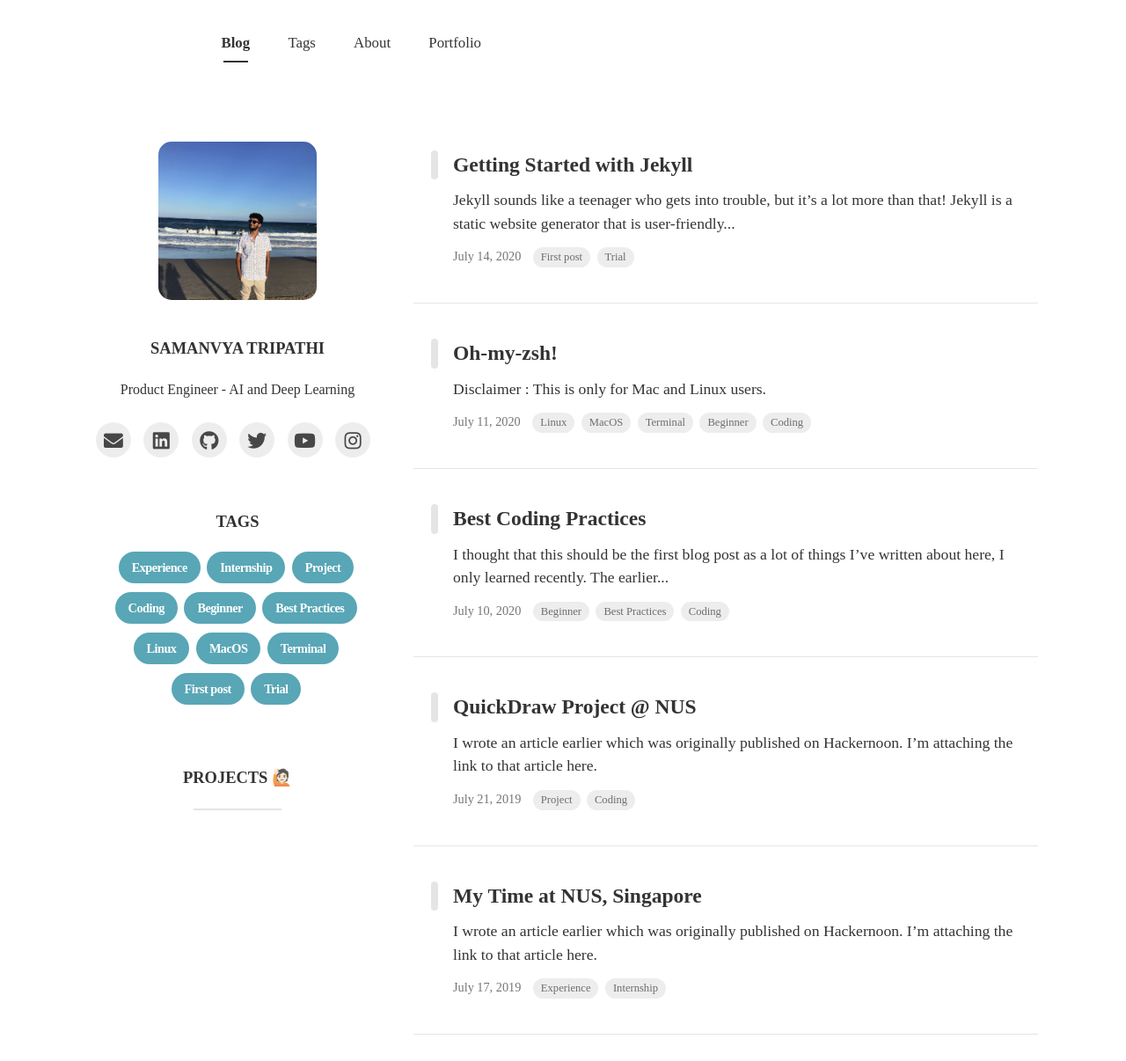
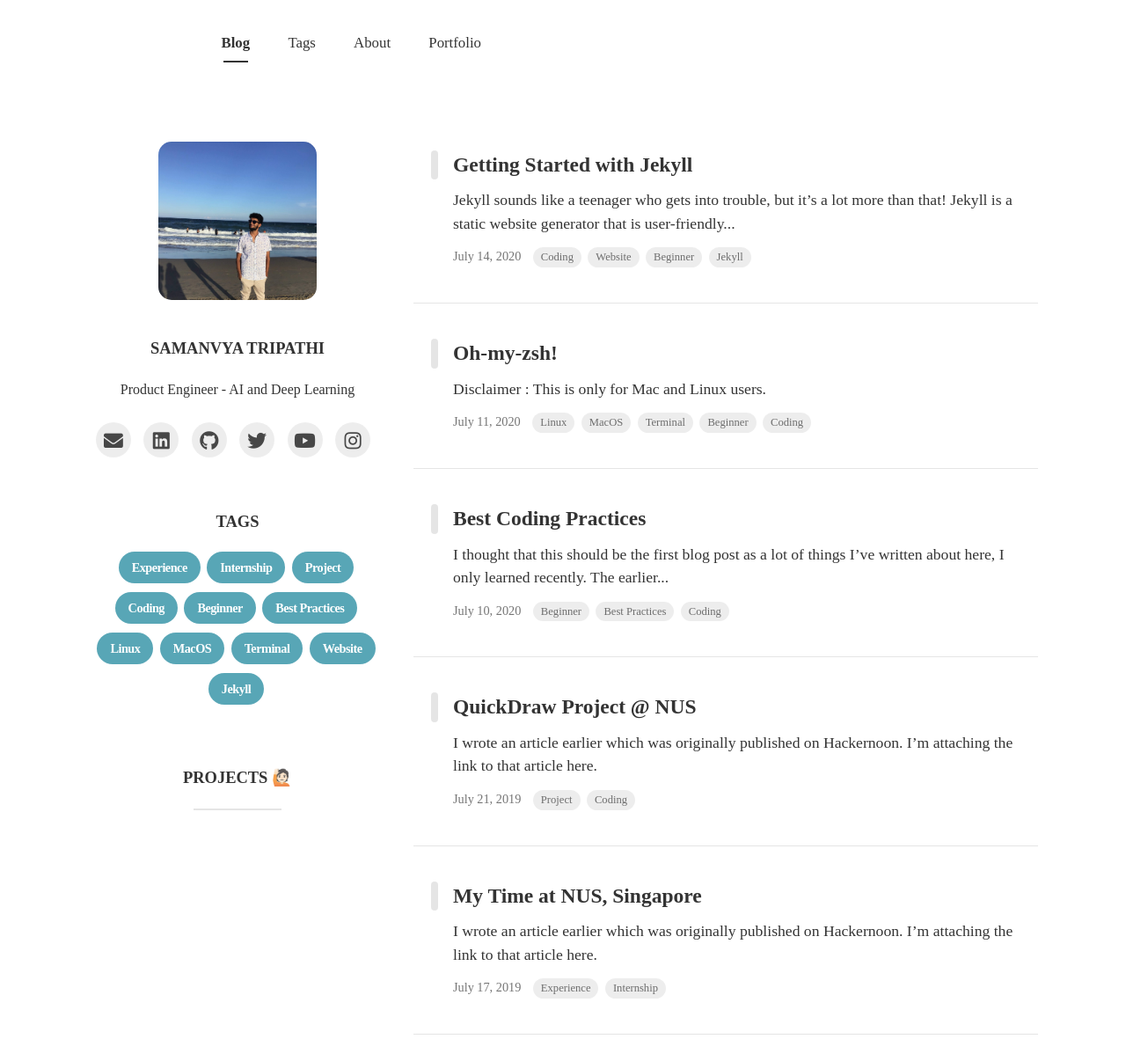
Before and after one commit to sacredvoid/sacredvoid.github.io, a Jekyll site: the page built from index.html, in a window 1280 px wide. Shown: the whole page at 88% size. Built offline with Jekyll 4.4.1, drawn with Linux system fonts in a browser that asks for light colours; nearby versions of some CDN libraries; some web fonts are replaced; the list of posts is cut into pages by our own code.

Commit message:
:rocket: updated post

```diff
--- a/_posts/2020-07-14-get_started_with_jekyll.md
+++ b/_posts/2020-07-14-get_started_with_jekyll.md
@@ -2,7 +2,7 @@
 layout: post
 title: Getting Started with Jekyll
 subtitle : Setup your portfolio page in minutes!
-tags: [First post, Trial]
+tags: [Coding, Website, Beginner, Jekyll]
 author: Samanvya Tripathi
 comments : True
 ---
```
